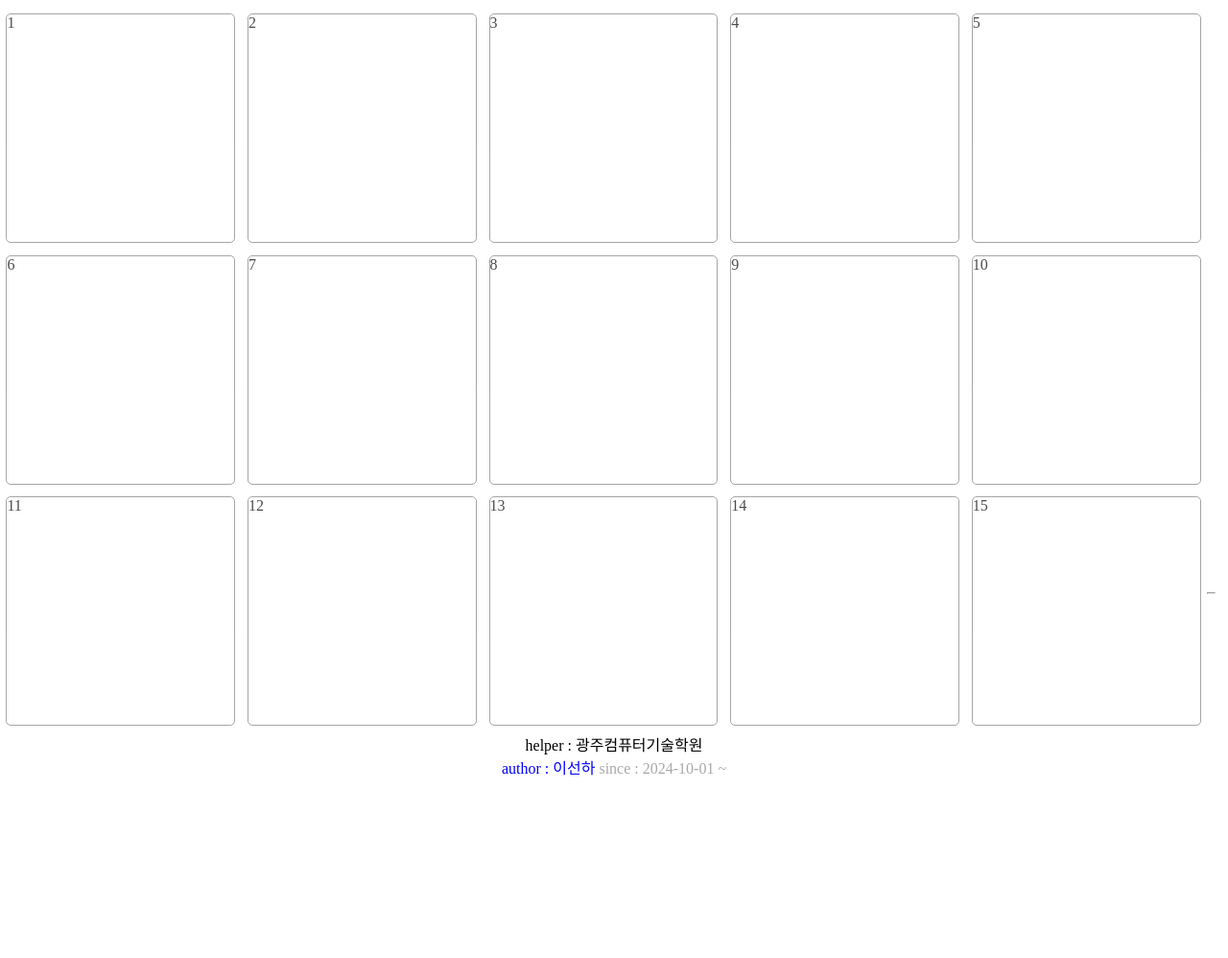
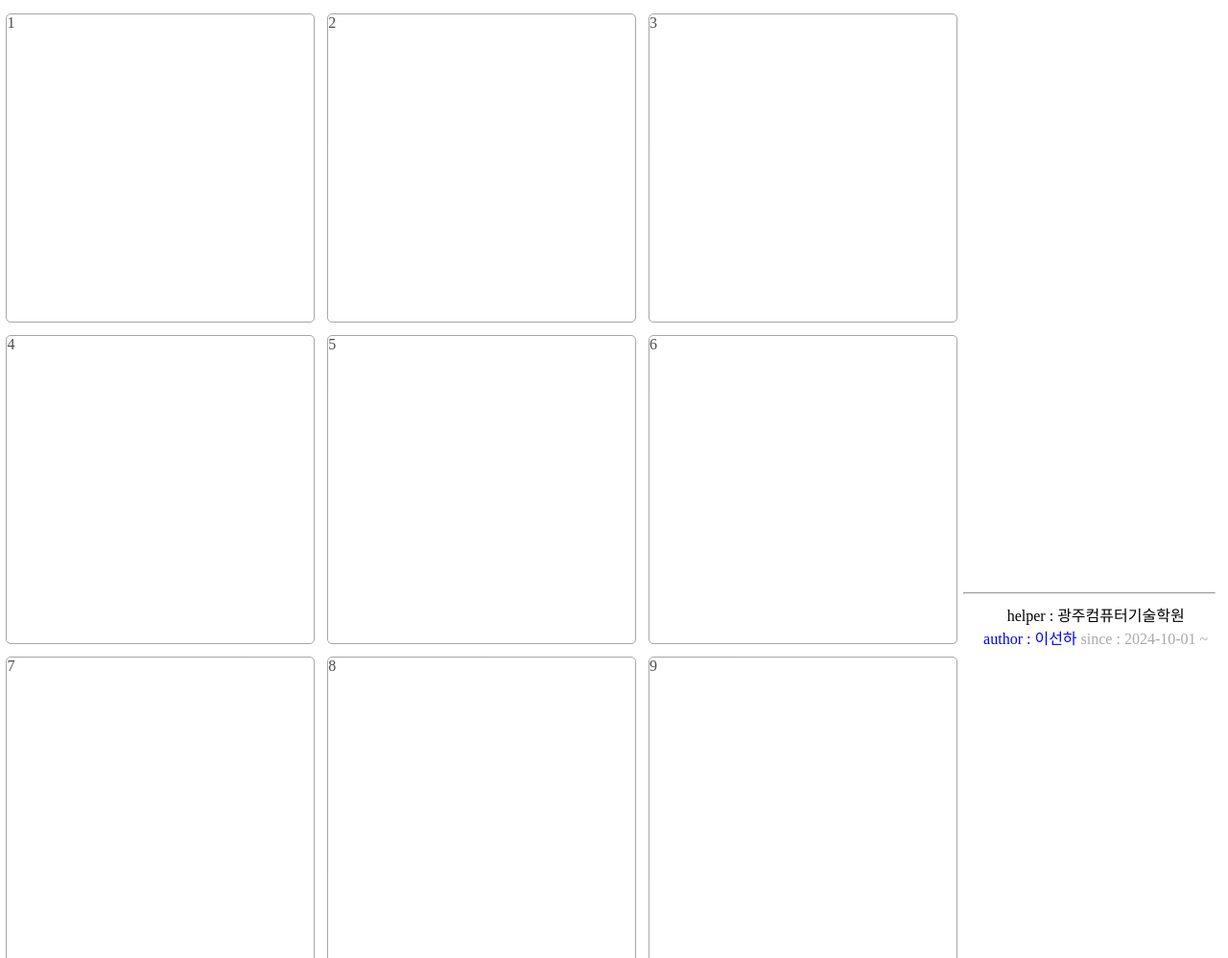
Before and after one commit to Human4255/classification_model, a plain HTML site: page index.html in a window 1280 px wide. Shown: the part 102-1100 px from the top of the page at 96% size. Before the commit the page ends 913 px from the top, so only its background shows below. Drawn offline with nearby package versions, Linux system fonts and the light colour scheme.

Commit message:
포폴정리

```diff
--- a/index.html
+++ b/index.html
@@ -13,7 +13,7 @@
       border:2px solid gray;border-style:ridge;box-shadow:2px 2px 2px 2px black;
       display:none}
       .content{margin:0.5vw;
-        float:left;width:18.5vw;height:18.5vw;border:1px solid gray;
+        float:left;width:25vw;height:25vw;border:1px solid gray;
         opacity:0.7;border-radius:5px
       }
     </style>
@@ -55,7 +55,6 @@
       <div class="content">12</div>
       <div class="content">13</div>
       <div class="content">14</div>
-      <div class="content">15</div>
     </div>
     <hr style="margin:0.7vw 1vw">
     <footer style="text-align:center">
```
